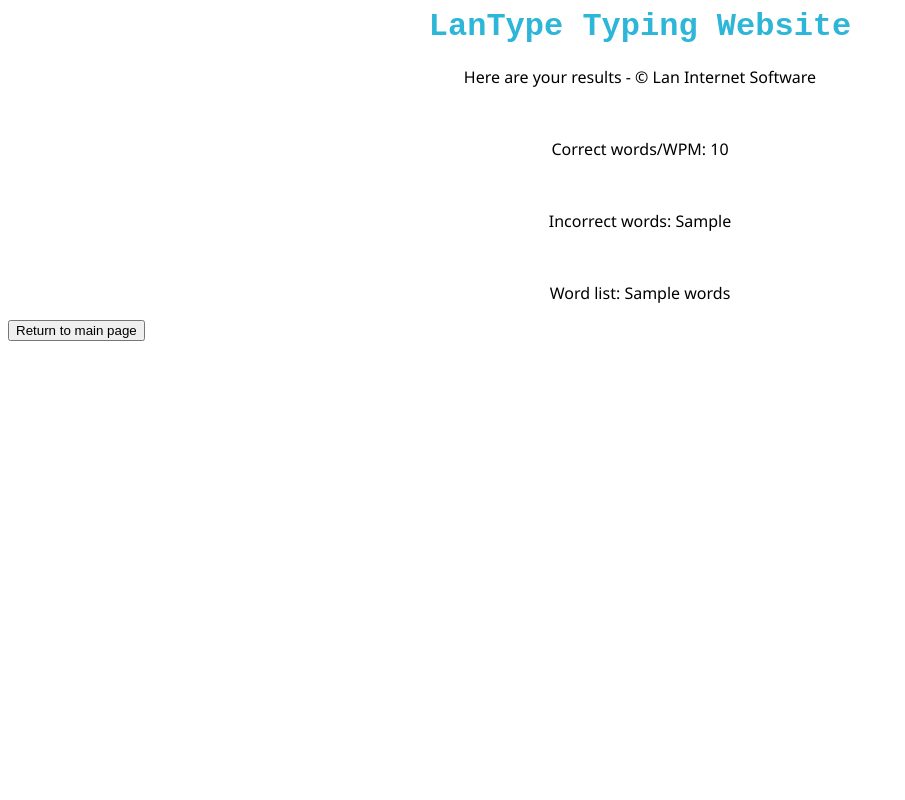
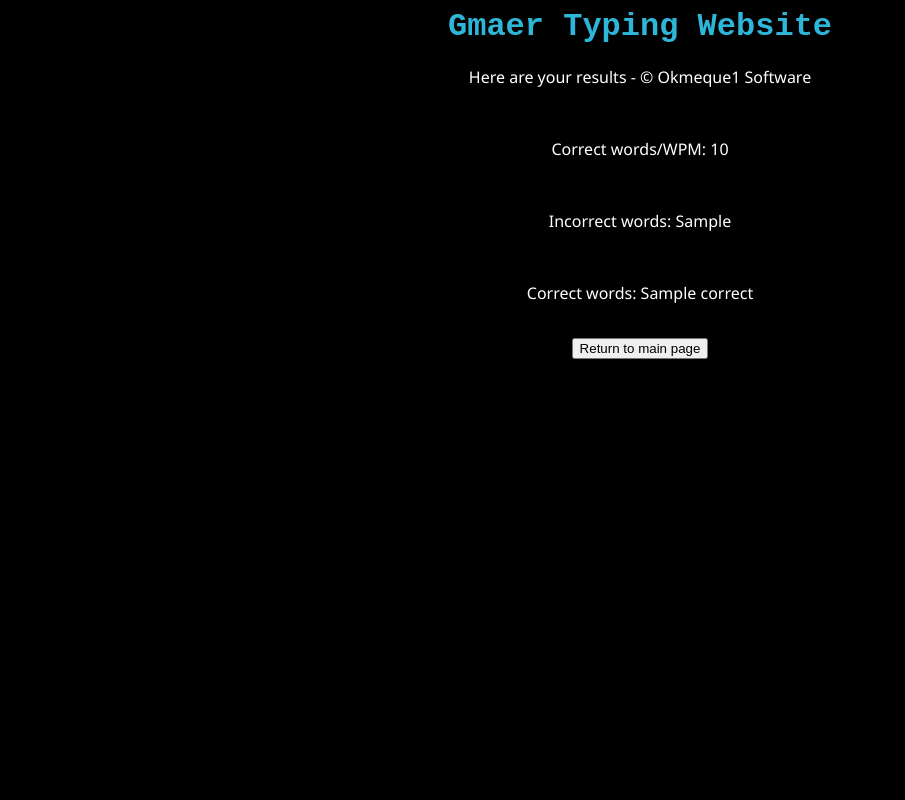
Before and after one commit to GmaerSoft42/notWareSoft, a Flask app: template LanType/templates/results.html in a window 1280 px wide. Shown: the whole page, without its empty margins (0-905 px from the left). Run offline with Flask 3, Linux system fonts and the light colour scheme; the template is opened without the code that fills it: most values are stand-ins (such as "Sample title", 1, 10 or a date in 2020).

Commit message:
HUGE UPDATE to GmaerType (planning another rebrand soon but it's not Lan Internet quality yet) with a (mostly) proper functioning website lesggboooooooooooo

```diff
--- a/LanType/static/styles/styles.css
+++ b/LanType/static/styles/styles.css
@@ -1,7 +1,12 @@
 p {
     text-align: center;
-    color:rgb(0, 0, 0);
+    color:rgb(255, 255, 255);
     font-family: 'Segoe UI', Tahoma, Geneva, Verdana, sans-serif;
+}
+body {
+    text-align: center;
+    background-color: rgb(0, 0, 0);
+
 }
 h1 {
     text-align: center;
--- a/LanType/templates/results.html
+++ b/LanType/templates/results.html
@@ -7,11 +7,11 @@
     <link rel="icon" type="image/png" href="/static/favicon.png">
 </head>
 <body>
-    <h1>LanType Typing Website</h1>
-    <p>Here are your results - © Lan Internet Software</p><br>
+    <h1>Gmaer Typing Website</h1>
+    <p>Here are your results - © Okmeque1 Software</p><br>
     <p>Correct words/WPM: {{score}}</p><br>
     <p>Incorrect words: {{incorrect_words}}</p><br>
-    <p>Word list: {{words}}</p>
-    <a href="/"><button onclick="onButtonClick()">Return to main page </button> <br> </a>
+    <p>Correct words: {{correct}}</p><br>
+    <a href="/"><div class="button"><button onclick="onButtonClick()">Return to main page </button></div> <br> </a>
 </body>
 </html>
--- a/LanType/webmain.py
+++ b/LanType/webmain.py
@@ -3,7 +3,7 @@
 import threading
 import time
 import random
-print("LanType Typing Website: © Lan Internet Software")
+print("Gmaer Typing Website: © Okmeque1 Software")
 global ended
 ended = False
 
@@ -17,7 +17,7 @@
             final.append(random.choice(words))
         return final
 def timer():
-
+    return
     with app.app_context():
         global ended
         global correct_words
@@ -31,7 +31,7 @@
 
 @app.route("/")
 def mainpage():
-    return render_template('lantype.html')
+    return render_template('Gmaer.html')
 @app.route("/keystroke", methods=["POST"])
 def get_character():
     global key_stroke
@@ -39,7 +39,7 @@
     if request.get_json("words")["key"] != "":
         flag = True
         key_stroke = request.get_json("words")["key"][-1]
-        flag = False
+        #flag = False
         return request.get_json("words")["key"][-1]
     return ""
 @app.route("/get-words")
@@ -55,11 +55,11 @@
 def display_endpage():
     global correct_words
     global typed
+    global actually_correct_words
     global incorrect
-    print(f"DEBUG: Value of NEXTWORD is {nextword}")
     print(f"DEBUG: Value of wordstr is {incorrect}")
     print(f"DEBUG: value of typed is {typed}")
-    return render_template('results.html', score=correct_words, incorrect_words = incorrect, words=typed)
+    return render_template('results.html', score=correct_words, incorrect_words = incorrect, correct=actually_correct_words)
 def game():
     global ended
     global correct_words
@@ -68,28 +68,37 @@
     global incorrect
     global key_stroke
     global flag
+    global actually_correct_words
     key_stroke = ""
     flag = False
     correct_words = 0
     nextword = 0
     character = ""
     incorrect = {}
-    threading.Thread(target=timer).start()
+    actually_correct_words = {}
+    #threading.Thread(target=timer).start()
     while not ended:
             wordstr = ""
-            while wordstr != typed[nextword]:
+            print(f"DEBUG: Value of nextword is {nextword}")
+            print(f"DEBUG: value of typed is {typed}")
+            print(f"DEBUG: value of Wordstr is {wordstr}")
+            while wordstr != typed[nextword-1]:
+
                 if flag == True:
                     character = key_stroke
                     print("Round of a loop!")
-                if character in (" "):
-                    if wordstr != typed[nextword-1] and wordstr != "":
-                        incorrect[typed[nextword-1]] = wordstr
-                    elif wordstr != "":
-                        correct_words += 1
-                    break
-                else:
-                    print(character, end='', flush=True)
-                    wordstr += character
-                    if wordstr == typed[nextword]:
-                        correct_words += 1
+                    flag = False
+                    if character in (" "):
+                        if wordstr != typed[nextword] and wordstr != "":
+                            incorrect[typed[nextword]] = wordstr
+                        elif wordstr != "":
+                            actually_correct_words[typed[nextword]] = wordstr
+                            correct_words += 1
+                        break
+                    else:
+                        print(character, end='', flush=True)
+                        wordstr += character
+                        if wordstr == typed[nextword]:
+                            correct_words += 1
+            print("DEBUG: This is the infinite loop that causes the entire program to crash")
             nextword += 1
```
Also changed, not shown: LanType/templates/gmaer.html (renamed from LanType/templates/lantype.html, +4 -3 lines).
